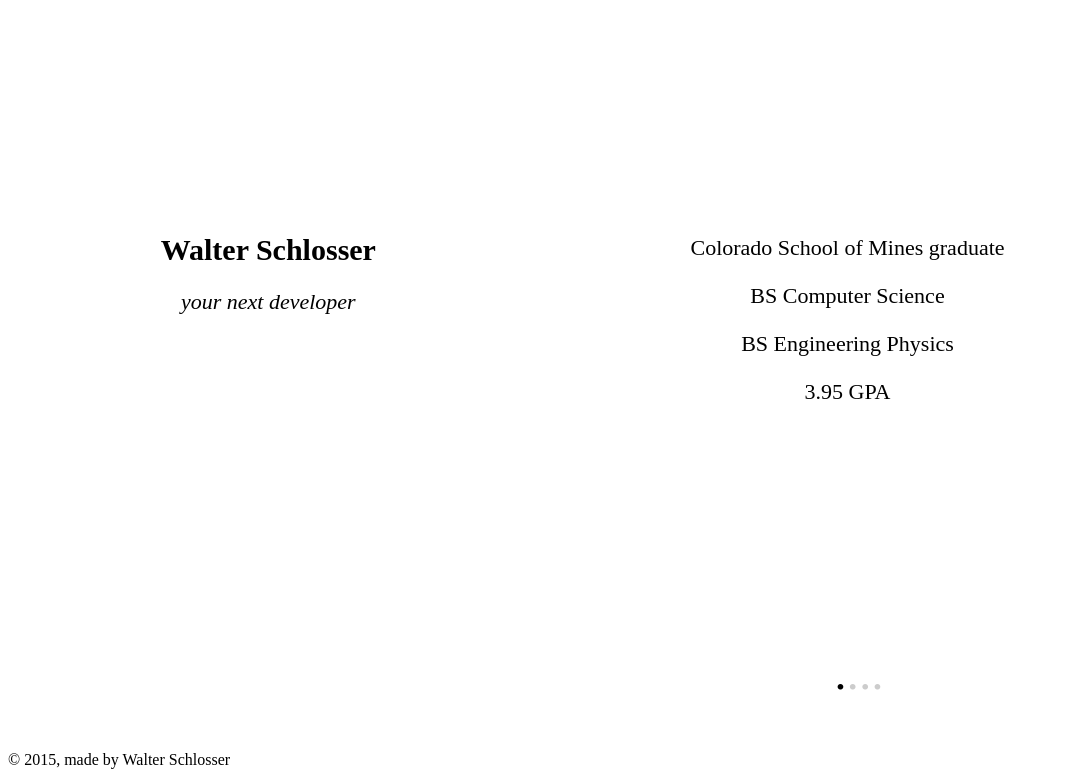
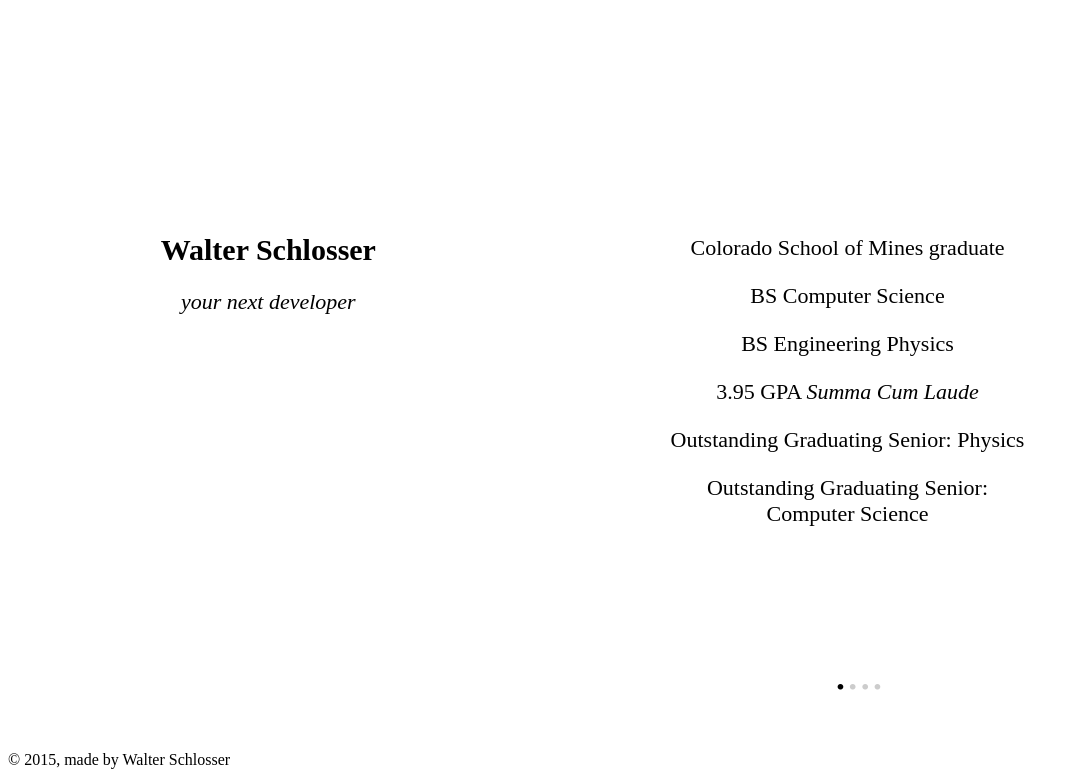
Before and after one commit to wschloss/personal-website, a plain HTML site: page index.html in a window 1280 px wide. Shown: the part 173-942 px from the top of the page, without its empty margins (0-1079 px from the left). Drawn offline with nearby package versions, Linux system fonts and the light colour scheme.

Commit message:
Graduation awards added.

```diff
--- a/index.html
+++ b/index.html
@@ -54,7 +54,9 @@
           <p>Colorado School of Mines graduate</p>
           <p>BS Computer Science</p>
           <p>BS Engineering Physics</p>
-          <p>3.95 GPA</p>
+          <p>3.95 GPA <i>Summa Cum Laude</i></p>
+          <p>Outstanding Graduating Senior: Physics</p>
+          <p>Outstanding Graduating Senior: Computer Science</p>
         </div>
 
         <div class="slide" id="2">
@@ -65,6 +67,7 @@
           <p>SQL</p>
           <p>HTML/CSS</p>
           <p>JavaScript</p>
+          <p>PHP</p>
         </div>
 
         <div class="slide" id="3">
@@ -74,7 +77,6 @@
           <p>Unix Shell</p>
           <p>jQuery</p>
           <p>Ruby on Rails</p>
-          <p>PHP</p>
         </div>
 
         <div class="slide" id="4">
```
